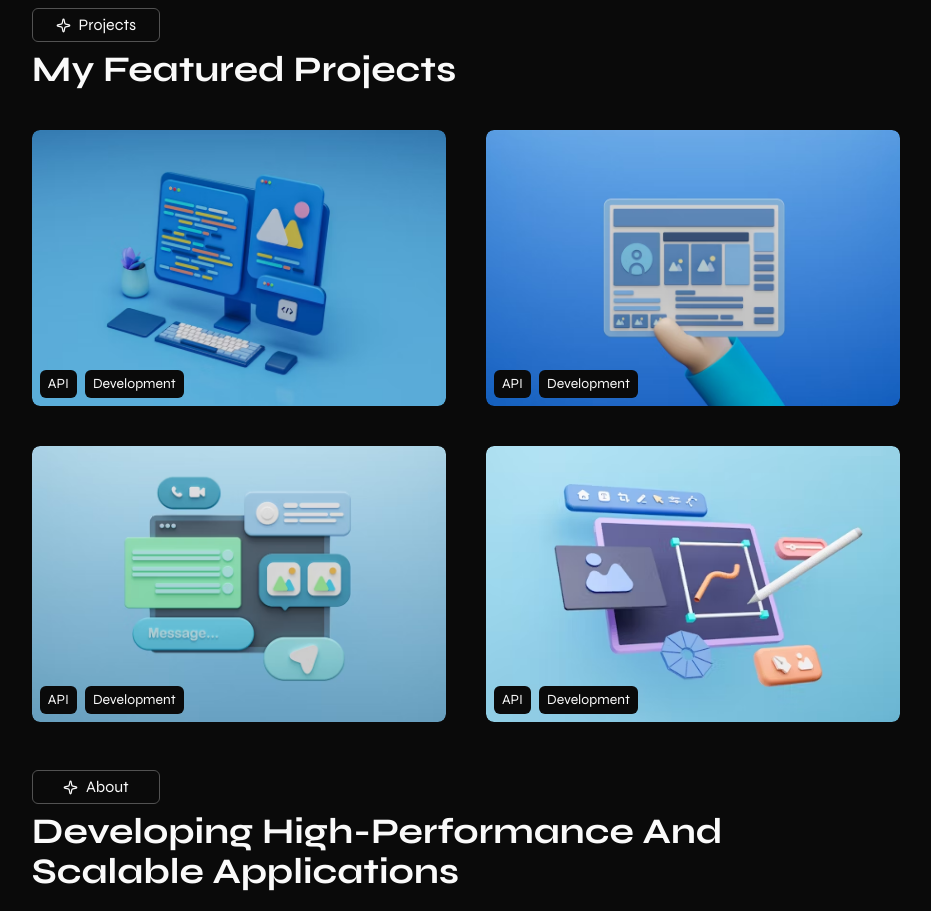
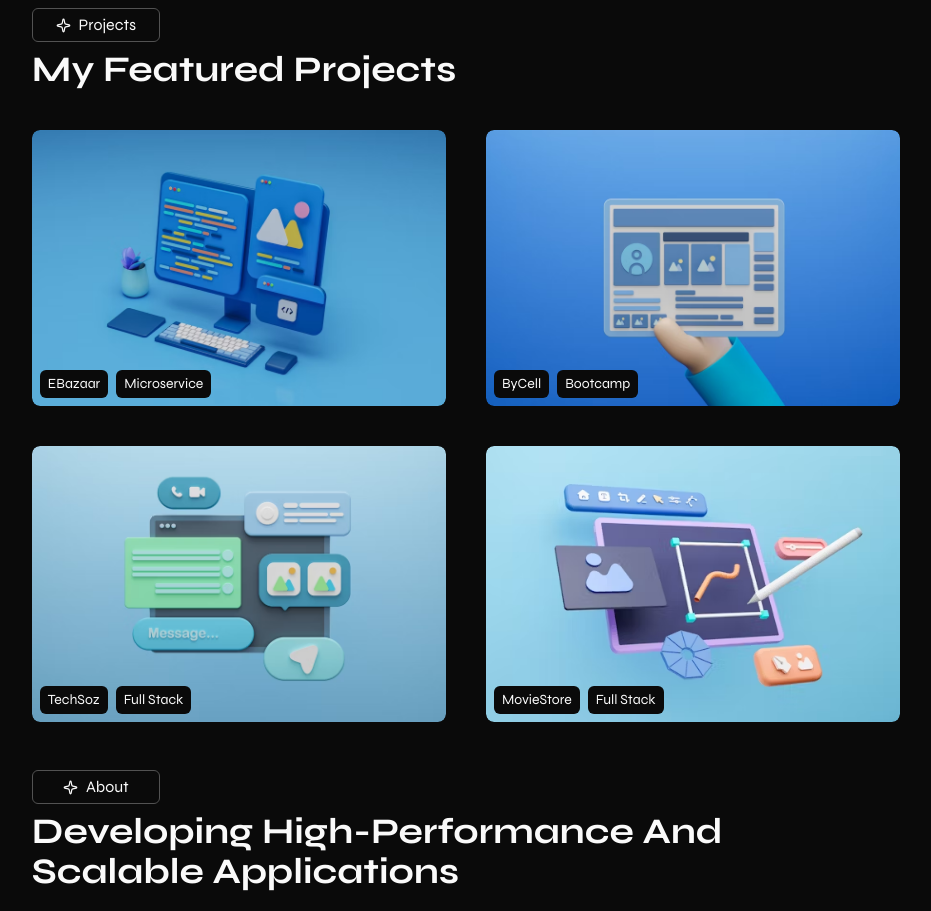
Before and after one commit to codearct/personal-portfolio, a React (Vite) app: page / in a window 1280 px wide. Shown: the part 580-1491 px from the top of the page, without its empty margins (340-1271 px from the left). Built offline with nearby package versions, Linux system fonts and the light colour scheme.

Commit message:
feat: update ProjectCard component and projects data with new project details

```diff
--- a/src/components/ProjectCard.tsx
+++ b/src/components/ProjectCard.tsx
@@ -30,11 +30,17 @@
       className='relative'
     >
       <figure className='overflow-hidden rounded-md'>
-        <img
-          src={imgSrc}
-          alt={title}
-          className='rounded-md transition duration-500 hover:scale-110 w-full cursor-pointer'
-        />
+        <a
+          href={projectLink}
+          target='_blank'
+          rel='noopener noreferrer'
+        >
+          <img
+            src={imgSrc}
+            alt={title}
+            className='rounded-md transition duration-500 hover:scale-110 w-full cursor-pointer'
+          />
+        </a>
       </figure>
 
       <div className='absolute bottom-0 p-2 flex gap-2'>
--- a/src/constants/index.tsx
+++ b/src/constants/index.tsx
@@ -74,27 +74,27 @@
 const projectsData: ProjectType[] = [
   {
     imgSrc: '/images/project-ph-1.jpeg',
-    title: 'Full stack music app',
-    tags: ['API', 'Development'],
-    projectLink: 'https://musify-5al0.onrender.com/',
+    title: 'Dotnet Microservice Project',
+    tags: ['EBazaar', 'Microservice'],
+    projectLink: 'https://github.com/codearct/EBazaar',
   },
   {
     imgSrc: '/images/project-ph-2.jpeg',
-    title: 'Full stack music app',
-    tags: ['API', 'Development'],
-    projectLink: 'https://musify-5al0.onrender.com/',
+    title: 'Patika-Sodexo .NET Core Bootcamp Project',
+    tags: ['ByCell', 'Bootcamp'],
+    projectLink: 'https://github.com/codearct/ByCell',
   },
   {
     imgSrc: '/images/project-ph-3.jpeg',
-    title: 'Full stack music app',
-    tags: ['API', 'Development'],
-    projectLink: 'https://musify-5al0.onrender.com/',
+    title: 'Technological Term Dictionary ',
+    tags: ['TechSoz', 'Full Stack'],
+    projectLink: 'https://github.com/codearct/TechSoz',
   },
   {
     imgSrc: '/images/project-ph-4.jpeg',
-    title: 'Full stack music app',
-    tags: ['API', 'Development'],
-    projectLink: 'https://musify-5al0.onrender.com/',
+    title: '.Net Movie Store Project',
+    tags: ['MovieStore', 'Full Stack'],
+    projectLink: 'https://github.com/codearct/MovieStore',
   },
 ];
 
```
